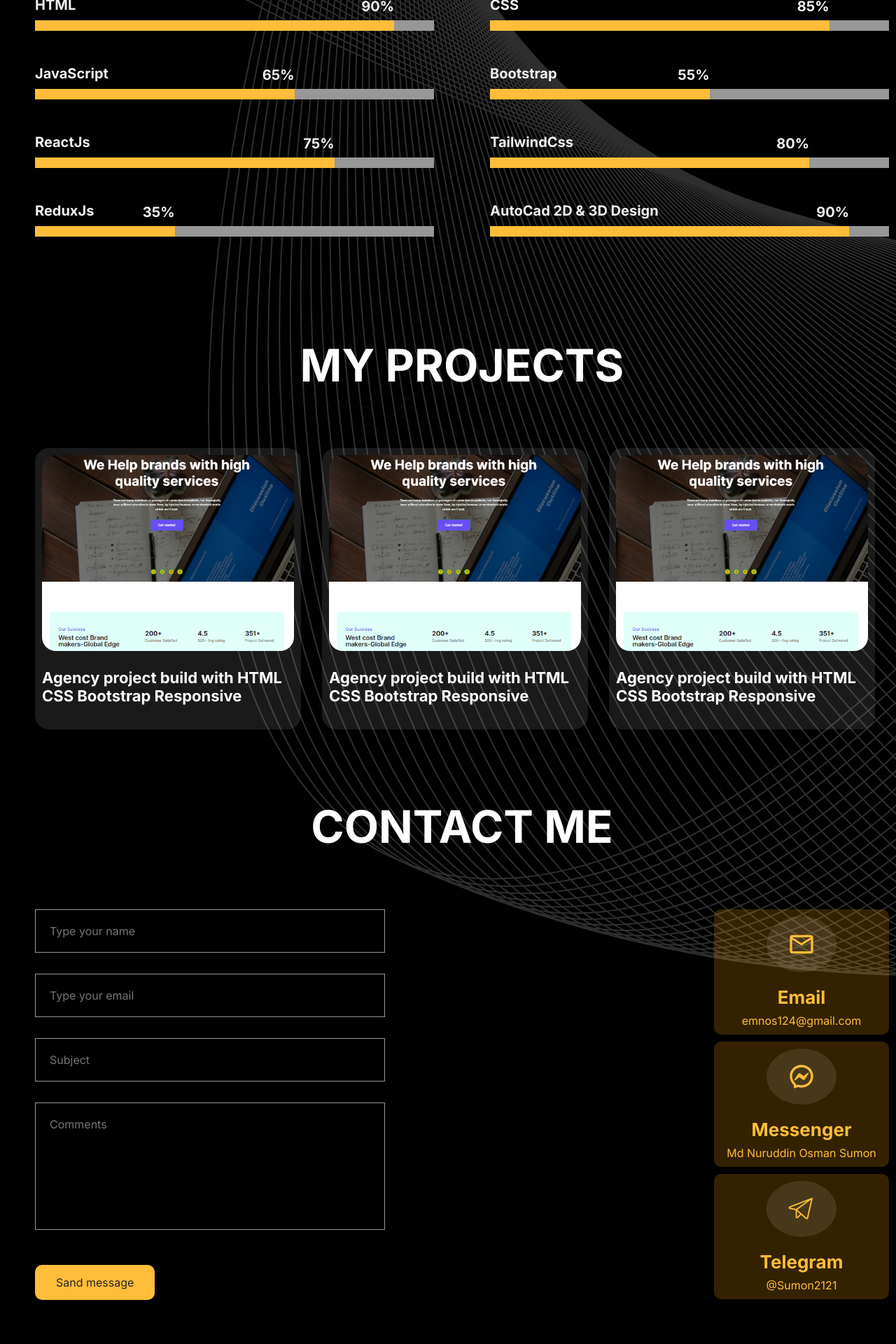
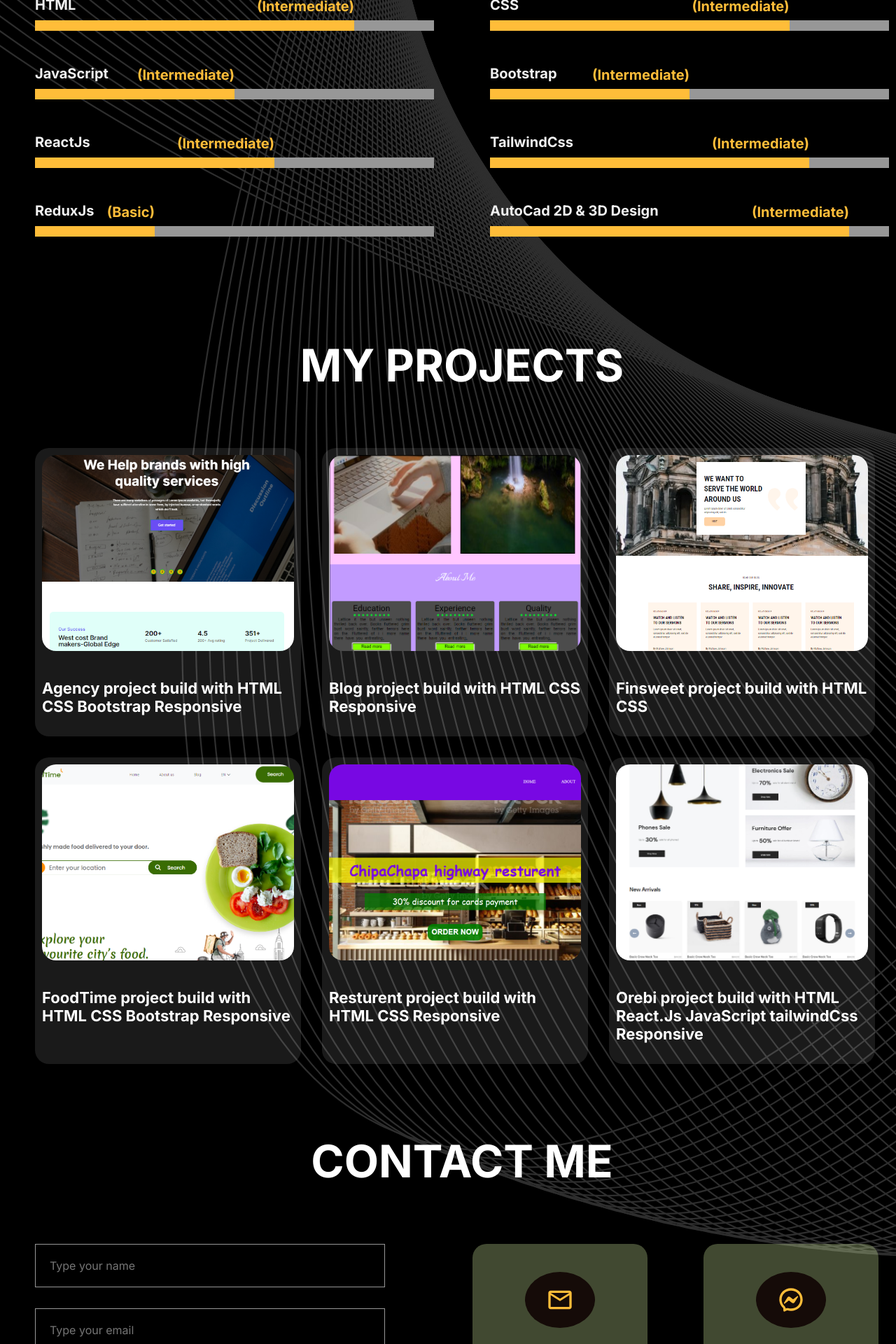
Before and after one commit to mnosumon/Portfolio, a React (Vite) app: page /projects in a window 1280 px wide. Shown: the part 2460-4380 px from the top of the page at 70% size. Built offline with nearby package versions, Linux system fonts and the light colour scheme.

Commit message:
Porfolio done

```diff
--- a/src/section/contacts/Contact.jsx
+++ b/src/section/contacts/Contact.jsx
@@ -3,6 +3,7 @@ import './contact.css'
 import { MdOutlineMail } from "react-icons/md";
 import { RiMessengerLine } from "react-icons/ri";
 import { PiTelegramLogoLight } from "react-icons/pi";
+import { FaXTwitter } from "react-icons/fa6";
 import { Link } from 'react-router-dom';
 
 const Contact = () => {
@@ -20,33 +21,46 @@ const Contact = () => {
                         <button type='submit' className='sandBtn'>Sand message</button>
                     </form>
                 </div>
-                <div className="contact_icon">
-                    <div className="email">
-                        <div className="email_wrapper">
+                <div className="contact_icons">
+                   {/* ===================Email===================== */}
+                    <div className="contact_links">
+                        <div className="icon_wrapper">
                             <Link className='email_icons'>
-                                <MdOutlineMail className='email_icon'/>
+                                <MdOutlineMail className='contact_icon'/>
                             </Link>
                         </div>
                         <h3>Email</h3>
-                        <h5>emnos124@gmail.com</h5>
+                        <h5><Link className='contact_link text_trans'>emnos124@gmail.com</Link></h5>
                     </div>
-                    <div className="email">
-                        <div className="email_wrapper">
+                    {/* ===================Messenger===================== */}
+                    <div className="contact_links">
+                        <div className="icon_wrapper">
                             <Link className='email_icons'>
-                                <RiMessengerLine className='email_icon'/>
+                                <RiMessengerLine className='contact_icon'/>
                             </Link>
                         </div>
                         <h3>Messenger</h3>
-                        <h5>Md Nuruddin Osman Sumon</h5>
+                        <h5><Link className='contact_link'>Md Nuruddin Osman Sumon</Link></h5>
                     </div>
-                    <div className="email">
-                        <div className="email_wrapper">
+                    {/* ===================Telegram===================== */}
+                    <div className="contact_links">
+                        <div className="icon_wrapper">
                             <Link className='email_icons'>
-                                <PiTelegramLogoLight className='email_icon'/>
+                                <PiTelegramLogoLight className='contact_icon'/>
                             </Link>
                         </div>
                         <h3>Telegram</h3>
-                        <h5>@Sumon2121</h5>
+                        <h5><Link className='contact_link'>@Sumon2121</Link></h5>
+                    </div>
+                    {/* ===================Twitter===================== */}
+                    <div className="contact_links">
+                        <div className="icon_wrapper">
+                            <Link className='email_icons'>
+                                <FaXTwitter className='contact_icon'/>
+                            </Link>
+                        </div>
+                        <h3>Twitter</h3>
+                        <h5><Link className='contact_link'>@NuruddinDev</Link></h5>
                     </div>
                 </div>
             </div>
--- a/src/section/contacts/contact.css
+++ b/src/section/contacts/contact.css
@@ -49,31 +49,35 @@
     background-color: #262626;
     color: #ffbd39;
 }
+.contact_icons{
+    display: flex;
+    flex-wrap: wrap;
+    width: 50%;
+    gap: 50px;
 
-.contact_icon{
-    width: 50%;
-    display: flex;
-    flex-direction: column;
-    align-items: flex-end;
-    gap: 10px;
 }
-.email_wrapper{
+
+.icon_wrapper{
     border-radius: 50%;
-    background-color: rgba(255, 255, 255, 0.1);
+    background-color: rgba(14, 2, 2, 0.865);
     height: 80px;
     width: 100px;
     position: relative;
 }
-.email{
-    background-color: rgb(255, 165, 0, 0.2);
+.contact_links{
+    width: 250px;
+    background-color: #dbf7a64b;
+    margin: 0 auto;
     display: flex;
     flex-direction: column;
     align-items: center;
-    width: 250px;
+    justify-content: center;
     padding: 10px;
-    border-radius: 10px;
+    border-radius: 20px;
 }
-.email_icon{
+
+
+.contact_icon{
     font-size: 40px;
     position: absolute;
     top: 50%;
@@ -81,16 +85,24 @@
     transform: translate(-50%, -50%);
     color: #ffbd39;
 }
-.email h3{
+.contact_links h3{
     font-family: 'Inter', sans-serif;
     font-size: 26px;
     font-weight: 700;
-    color: #ffbd39;
-    margin: 20px 0 8px;
+    color: #f0e3e3;
+    margin: 35px 0 8px;
 }
-.email h5{
+.contact_link{
     font-family: 'Inter', sans-serif;
     font-size: 16px;
     font-weight: 400;
     color: #ffbd39;
+    transition: all 0.5s ease;
 }
+.contact_links:hover .contact_link{
+    text-decoration: underline;
+    color: gainsboro;
+}
+.text_trans{
+    text-transform: lowercase;
+}
--- a/src/section/projects/Projects.jsx
+++ b/src/section/projects/Projects.jsx
@@ -14,50 +14,108 @@ const Projects = () => {
         <div className="projects">
             <h2 className='section_heading'>my projects</h2>
             <div className="project">
-                <div className="agency_wrapper">
-                    <div className="agency">
-                        <div className="agencyImage">
-                            <img src={Agency} alt="AgencyPicture"/>
+                {/* ====================Agency======================== */}
+                <div className="project_wrapper">
+                    <div className="project_image_wrapper">
+                        <div className="projectImage">
+                            <img src={Agency} alt="Agency Picture"/>
                         </div>
                         <div className="liveDemo">
-                            <Link >Live Demo</Link>
+                            <div className="links">
+                                <Link to="https://agencybts.netlify.app/">Live Demo</Link>
+                                <Link to="https://github.com/mnosumon/agency">Github</Link>
+                            </div>
                         </div>
                     </div>
                     <div className="description">
                         <h4>Agency project build with HTML CSS Bootstrap Responsive</h4>
                     </div>
                 </div>
-                <div className="agency_wrapper">
-                    <div className="agency">
-                        <img src={Agency} alt="AgencyPicture" />
+                {/* ====================Blog======================== */}
+                <div className="project_wrapper">
+                    <div className="project_image_wrapper">
+                        <div className="projectImage">
+                            <img src={Blog} alt="Blog Picture"/>
+                        </div>
+                        <div className="liveDemo">
+                            <div className="links">
+                                <Link to="https://mnosumon.github.io/menualResponsive/">Live Demo</Link>
+                                <Link to="https://github.com/mnosumon/menualResponsive">Github</Link>
+                            </div>
+                        </div>
                     </div>
                     <div className="description">
-                        <h4>Agency project build with HTML CSS Bootstrap Responsive</h4>
+                        <h4>Blog project build with HTML CSS Responsive</h4>
                     </div>
                 </div>
-                <div className="agency_wrapper">
-                    <div className="agency">
-                        <img src={Agency} alt="AgencyPicture" />
+                {/* ====================Finsweet======================== */}
+                <div className="project_wrapper">
+                    <div className="project_image_wrapper">
+                        <div className="projectImage">
+                            <img src={Finsweet} alt="Finsweet Picture"/>
+                        </div>
+                        <div className="liveDemo">
+                            <div className="links">
+                                <Link to="https://mnosumon.github.io/finsweet/">Live Demo</Link>
+                                <Link to="https://github.com/mnosumon/finsweet">Github</Link>
+                            </div>
+                        </div>
                     </div>
                     <div className="description">
-                        <h4>Agency project build with HTML CSS Bootstrap Responsive</h4>
+                        <h4>Finsweet project build with HTML CSS </h4>
                     </div>
                 </div>
-                {/* <div className="agency">
-                    <img src={Blog} alt="BlogPicture" />
+                {/* ====================Foodtime======================== */}
+                <div className="project_wrapper">
+                    <div className="project_image_wrapper">
+                        <div className="projectImage">
+                            <img src={Foodtime} alt="FoodTime Picture"/>
+                        </div>
+                        <div className="liveDemo">
+                            <div className="links">
+                                <Link to="https://mnosumon.github.io/FoodTime/">Live Demo</Link>
+                                <Link to="https://github.com/mnosumon/FoodTime">Github</Link>
+                            </div>
+                        </div>
+                    </div>
+                    <div className="description">
+                        <h4>FoodTime project build with HTML CSS Bootstrap Responsive</h4>
+                    </div>
                 </div>
-                <div className="agency">
-                    <img src={Finsweet} alt="FisweetPicture" />
+                {/* ====================Resturent======================== */}
+                <div className="project_wrapper">
+                    <div className="project_image_wrapper">
+                        <div className="projectImage">
+                            <img src={Resturent} alt="Resturent Picture"/>
+                        </div>
+                        <div className="liveDemo">
+                            <div className="links">
+                                <Link to="https://mnosumon.github.io/Resturent/">Live Demo</Link>
+                                <Link to="https://github.com/mnosumon/Resturent">Github</Link>
+                            </div>
+                        </div>
+                    </div>
+                    <div className="description">
+                        <h4>Resturent project build with HTML CSS Responsive</h4>
+                    </div>
                 </div>
-                <div className="agency">
-                    <img src={Foodtime} alt="foodtimePicture" />
+                {/* ====================Orebi======================== */}
+                <div className="project_wrapper">
+                    <div className="project_image_wrapper">
+                        <div className="projectImage">
+                            <img src={Orebi} alt="Orebi Picture"/>
+                        </div>
+                        <div className="liveDemo">
+                            <div className="links">
+                                <Link to="https://orebie.netlify.app/">Live Demo</Link>
+                                <Link to="https://github.com/mnosumon/orebi">Github</Link>
+                            </div>
+                        </div>
+                    </div>
+                    <div className="description">
+                        <h4>Orebi project build with HTML React.Js JavaScript tailwindCss Responsive</h4>
+                    </div>
                 </div>
-                <div className="agency">
-                    <img src={Resturent} alt="ResturentPicture" />
-                </div>
-                <div className="agency">
-                    <img src={Orebi} alt="OrebiPicture" />
-                </div> */}
             </div>
         </div>
     </section>
--- a/src/section/projects/projects.css
+++ b/src/section/projects/projects.css
@@ -7,7 +7,7 @@
     flex-wrap: wrap;
     gap: 30px;
 }
-.agency_wrapper{
+.project_wrapper{
     width: 380px;
     background-color: rgba(255, 255, 255, 0.1);
     padding: 10px;
@@ -15,7 +15,7 @@
 
 }
 
-.agency{
+.project_image_wrapper{
     height: 280px;
     width: 100%;
     overflow: hidden;
@@ -23,11 +23,11 @@
     position: relative;
 
 }
-.agencyImage{
+.projectImage{
     height: 100%;
     width: 100%;
 }
-.agency img{
+.project_image_wrapper img{
     height: 100%;
     width: 100%;
     object-fit: cover;
@@ -38,27 +38,30 @@
     width: 100%;
     top: 0;
     left: 0;
-    background-color: rgba(236, 231, 231, 0.5);
+    background-color: rgba(17, 15, 15, 0.7);
     opacity: 0;
-    transition: all 0.5s ease;
+    transition: all 0.7s ease;
 }
-.liveDemo a{
+.links{
     position: absolute;
-    display: block;
     top: 50%;
     left: 50%;
     transform: translate(-50%,-50%);
+}
+.liveDemo a{
+    display: block;
     background-color: orange;
     font-family: 'Inter', sans-serif;
     color: #FFF;
-    font-size: 18px;
+    font-size: 16px;
     font-weight: 600;
     padding: 10px 15px;
-    border-radius: 8px;
+    border-radius: 30px;
+    text-align: center;
+    margin: 8px 0;
 }
-.agency:hover .liveDemo{
-    opacity: 1;
-
+.project_image_wrapper:hover .liveDemo{
+   opacity: 4;
 }
 
 
@@ -67,5 +70,5 @@
     color: #FFF;
     font-size: 22px;
     font-weight: 600;
-    margin: 25px 0;
+    margin: 40px 0 20px;
 }
--- a/src/section/skills/skill.css
+++ b/src/section/skills/skill.css
@@ -43,56 +43,56 @@
     right: 0;
     position: absolute;
     font-family: 'Inter', sans-serif;
-    color: #F0F0F0;
+    color: #ffbd39;
     font-size: 20px;
     font-weight: 600;
     line-height: 32px;
 }
 .progress_html{
-    width: 90%;
+    width: 80%;
 }
 .progress_html::after{
-    content: '90%';
+    content: '(Intermediate)';
 }
 .progress_javaScript{
-    width: 65%;
+    width: 50%;
 }
 .progress_javaScript::after{
-    content: '65%';
+    content: '(Intermediate)';
 }
 .progress_react{
+    width: 60%;
+}
+.progress_react::after{
+    content: '(Intermediate)';
+}
+.progress_redux{
+    width: 30%;
+}
+.progress_redux::after{
+    content: '(Basic)';
+}
+.progress_css{
     width: 75%;
 }
-.progress_react::after{
-    content: '75%';
-}
-.progress_redux{
-    width: 35%;
-}
-.progress_redux::after{
-    content: '35%';
-}
-.progress_css{
-    width: 85%;
-}
 .progress_css::after{
-    content: '85%';
+    content: '(Intermediate)';
 }
 .progress_bootstrap{
-    width: 55%;
+    width: 50%;
 }
 .progress_bootstrap::after{
-    content: '55%';
+    content: '(Intermediate)';
 }
 .progress_tailwind{
     width: 80%;
 }
 .progress_tailwind::after{
-    content: '80%';
+    content: '(Intermediate)';
 }
 .progress_autoCad{
     width: 90%;
 }
 .progress_autoCad::after{
-    content: '90%';
+    content: '(Intermediate)';
 }
```
